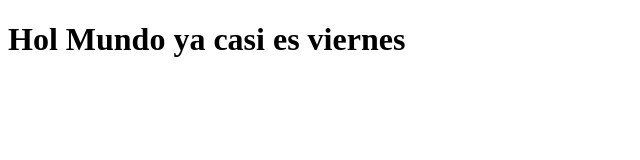
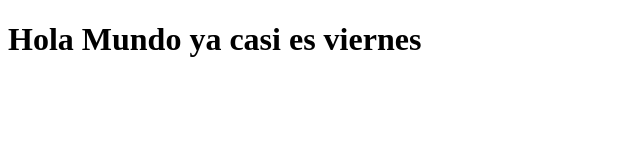
Before and after one commit to SergioCano21/App1, a plain HTML site: page index.html in a window 1280 px wide. Shown: the whole page, without its empty margins (0-640 px from the left). Drawn offline with Linux system fonts and the light colour scheme.

Commit message:
Segundo Commit

```diff
--- a/index.html
+++ b/index.html
@@ -6,6 +6,6 @@
     <title>Document</title>
 </head>
 <body>
-    <h1>Hol Mundo ya casi es viernes</h1>
+    <h1>Hola Mundo ya casi es viernes</h1>
 </body>
 </html>
```
